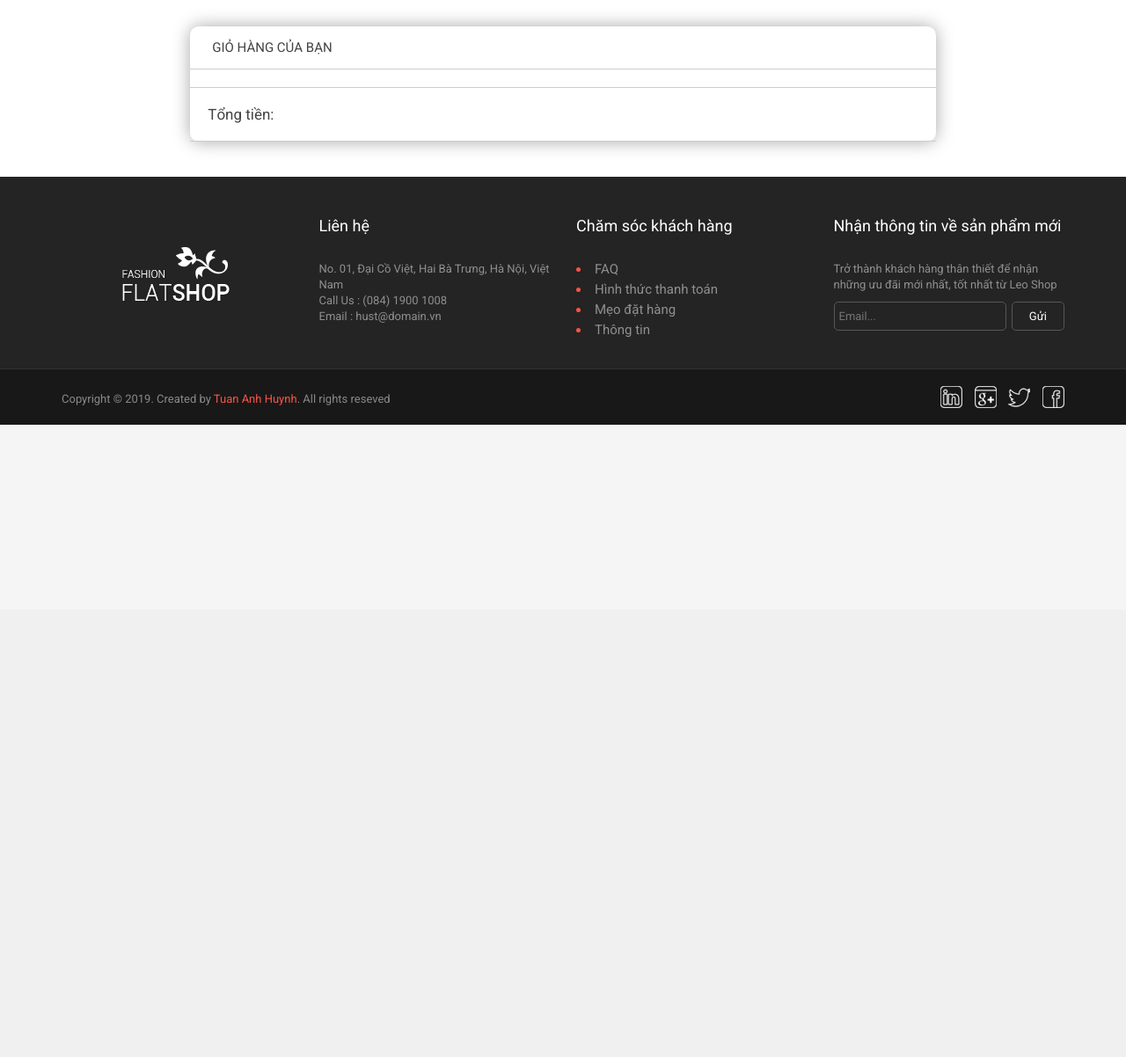
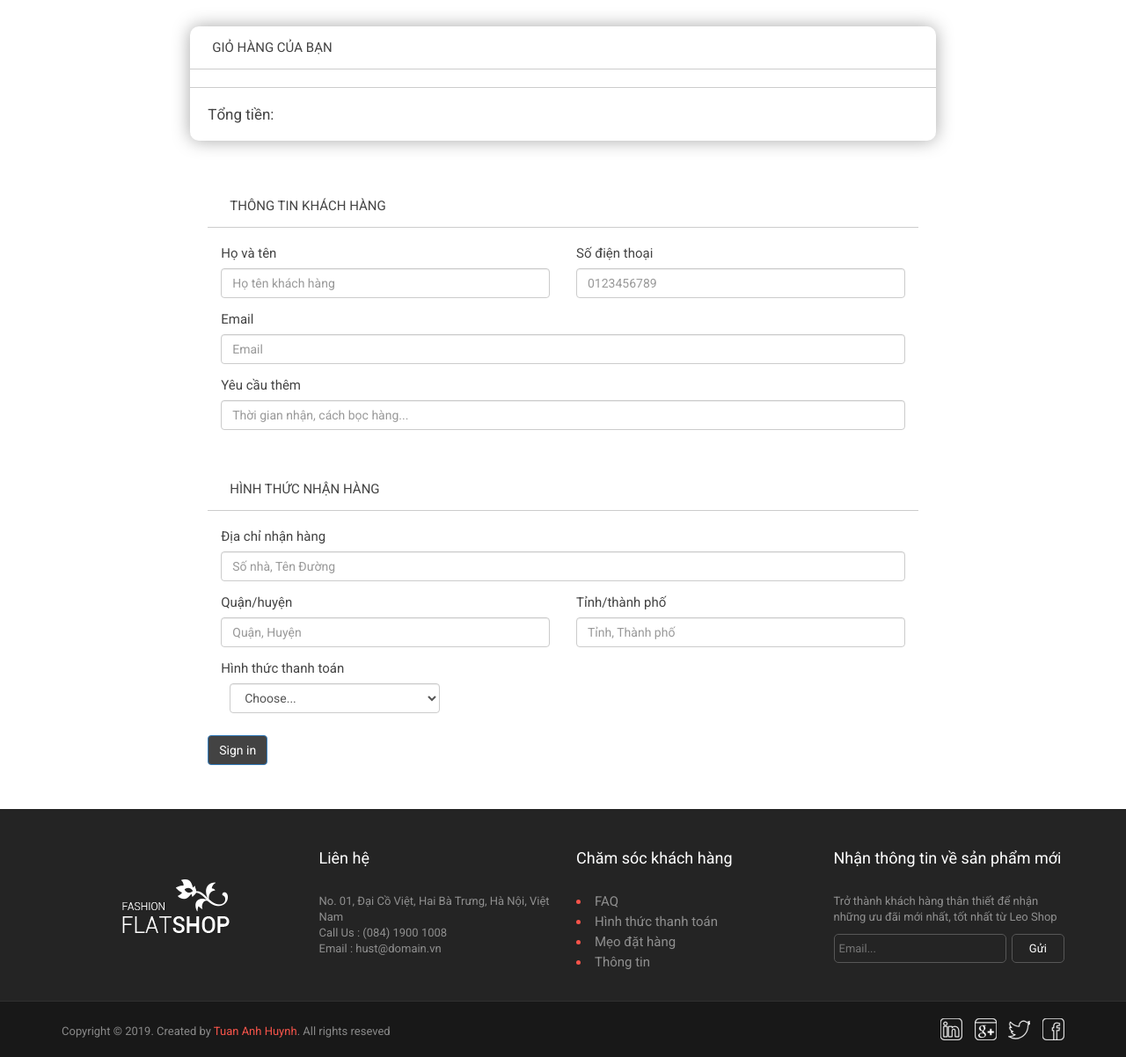
Before and after one commit to hta218/leo-shop, a Flask app: page /checkout in a window 1280 px wide. Shown: the part 107-1309 px from the top of the page at 88% size. Before the commit the page ends 590 px from the top, so only its background shows below. Run offline with Flask 2, Linux system fonts and the light colour scheme; some libraries are stand-ins or nearby versions.

Commit message:
Added checkout form

```diff
--- a/static/css/custom.css
+++ b/static/css/custom.css
@@ -30,7 +30,7 @@
   width: 100%;
   box-shadow: 0 0 20px rgba(0, 0, 0, 0.35);
   border-radius: 10px;
-  margin-bottom: 10px;
+  margin-bottom: 50px;
 }
 
 .leo-checkout-product-img {
@@ -165,7 +165,6 @@
 #leo-checkout-total {
   font-size: 17px;
   border-top: 1px solid #cccccc;
-  border-bottom: 1px solid #cccccc;
   padding: 20px;
 }
 
@@ -175,3 +174,16 @@
   color: #ff3636;
   font-size: 20px;
 }
+
+#leo-checkout-form {
+  padding: 20px;
+}
+
+#leo-checkout-form label {
+  margin-bottom: 8px;
+}
+
+#leo-checkout-form input {
+  padding: 6px 12px;
+  border-radius: 0.25rem;
+}
--- a/static/js/checkout.js
+++ b/static/js/checkout.js
@@ -28,7 +28,7 @@ const renderCheckoutCart = ($, cart) => {
     $checkoutPanel.append($item)
     totalMoney += pro.price * pro.quantity
   })
-  console.log(totalMoney)
+
   $cartTotal.find('.leo-checkout-total-money').text(formatMoney(totalMoney))
   $checkoutPanel.append($cartTotal)
 }
--- a/templates/checkout.html
+++ b/templates/checkout.html
@@ -63,6 +63,9 @@
                 <span class="leo-checkout-total-money float-right"></span>
               </div>
             </div>
+            <div>
+              {% include 'common/checkout-form.html' %}
+            </div>
           </div>
         </div>
         <div class="clearfix">
--- /dev/null
+++ b/templates/common/checkout-form.html
@@ -0,0 +1,50 @@
+<form id="leo-checkout-form">
+  <h4 class="leo-checkout-title">Thông tin khách hàng</h4>
+
+  <div class="form-row">
+    <div class="form-group col-md-6">
+      <label>Họ và tên</label>
+      <input type="text" class="form-control" placeholder="Họ tên khách hàng">
+    </div>
+    <div class="form-group col-md-6">
+      <label>Số điện thoại</label>
+      <input type="number" class="form-control" placeholder="0123456789">
+    </div>
+    <div class="form-group col-md-12">
+      <label>Email</label>
+      <input type="email" class="form-control" placeholder="Email">
+    </div>
+    <div class="form-group col-md-12">
+      <label>Yêu cầu thêm</label>
+      <input type="text" class="form-control" placeholder="Thời gian nhận, cách bọc hàng...">
+    </div>
+
+  </div>
+
+  <br>
+  <h4 class="leo-checkout-title">Hình thức nhận hàng</h4>
+
+  <div class="form-row">
+    <div class="form-group col-md-12">
+      <label>Địa chỉ nhận hàng</label>
+      <input type="text" class="form-control" placeholder="Số nhà, Tên Đường">
+    </div>
+    <div class="form-group col-md-6">
+      <label>Quận/huyện</label>
+      <input type="text" class="form-control" placeholder="Quận, Huyện">
+    </div>
+    <div class="form-group col-md-6">
+      <label>Tỉnh/thành phố</label>
+      <input type="text" class="form-control" placeholder="Tỉnh, Thành phố">
+    </div>
+    <div class="form-group col-md-4">
+      <label>Hình thức thanh toán</label>
+      <select id="inputState" class="form-control">
+        <option selected>Choose...</option>
+        <option>...</option>
+      </select>
+    </div>
+  </div>
+
+  <button type="submit" class="btn btn-primary">Sign in</button>
+</form>
```
Also changed, not shown: readme.md (added).
